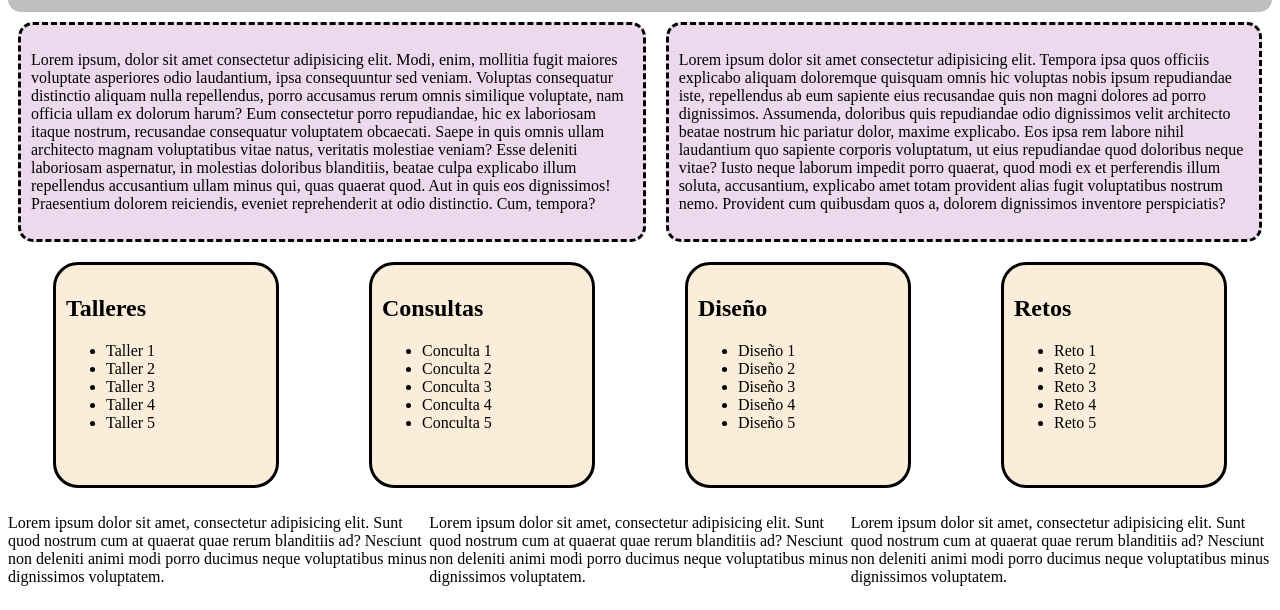
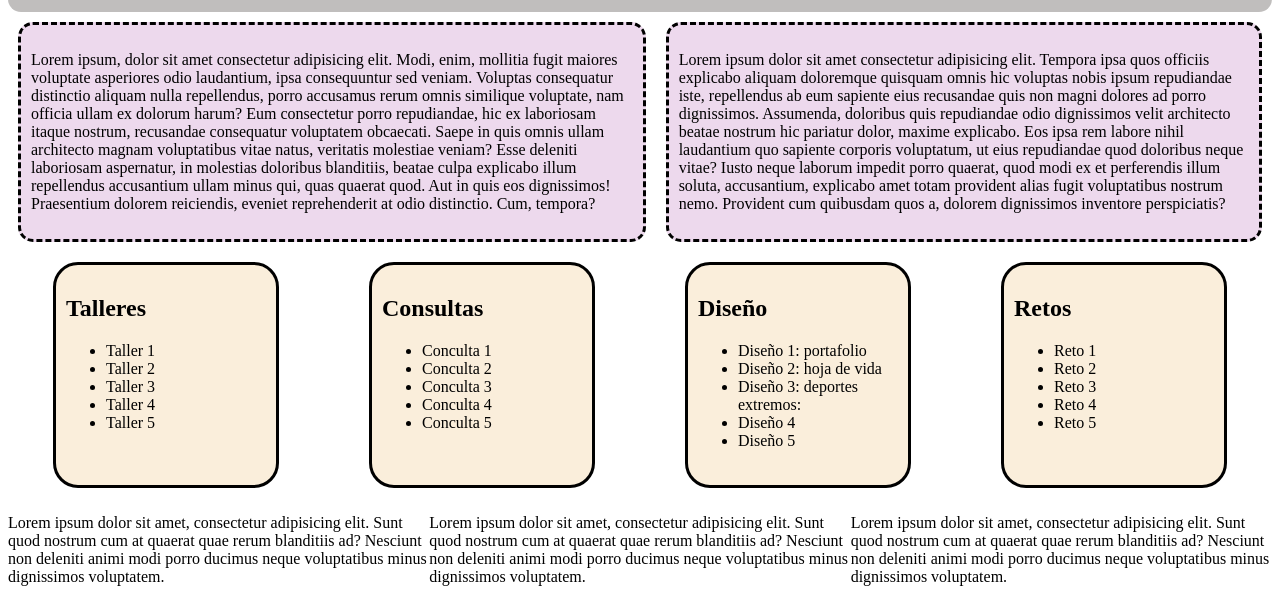
Before and after one commit to LunaVelezCano/portafolio, a plain HTML site: page index.html in a window 1280 px wide. Shown: the part 215-825 px from the top of the page. Drawn offline with Linux system fonts and the light colour scheme.

Commit message:
actualización diseños

```diff
--- a/index.html
+++ b/index.html
@@ -83,9 +83,9 @@
       <article class="ficha">
         <h2>Diseño</h2>
         <ul>
-          <li>Diseño 1</li>
-          <li>Diseño 2</li>
-          <li>Diseño 3</li>
+          <li>Diseño 1: portafolio <a href="https://www.figma.com/proto/SeMZzucFBEratKvcWRy6uE/Untitled?node-id=1-2&scaling=min-zoom&page-id=0%3A1&mode=design&t=R0tWoHnYAtNRTTBJ-1"></a> </li>
+          <li>Diseño 2: hoja de vida <a href="https://www.figma.com/proto/4G3oGv3DhsAod8iBBkLify/Hoja-de-Vida?scaling=min-zoom&page-id=0%3A1&node-id=1-2&mode=design&t=m53OkQ11m14ndsbq-1"></a> </li>
+          <li>Diseño 3: deportes extremos: <a href="https://www.figma.com/proto/1HV5OOH56ITrfQmr30hNRw/demo_wireframe_Xtremos?scaling=scale-down&page-id=0%3A1&starting-point-node-id=1%3A2&node-id=1-2&mode=design&t=XLTh4hHlW2yaFjHZ-1"></a></li>
           <li>Diseño 4</li>
           <li>Diseño 5</li>
         </ul>
```
